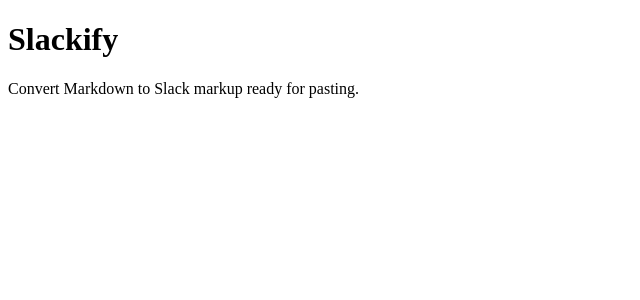
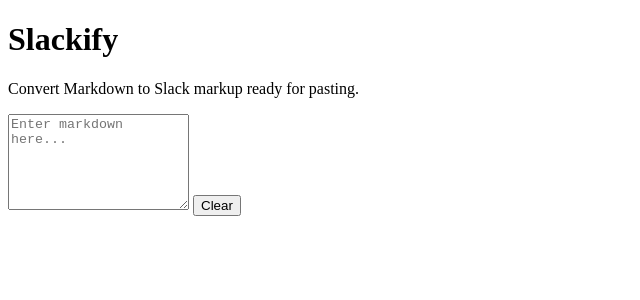
Before and after one commit to erkannt/slackify, a Svelte app: page / in a window 1280 px wide. Shown: the top 300 px of the page, without its empty margins (0-640 px from the left). Built offline with nearby package versions, Linux system fonts and the light colour scheme.

Commit message:
Add input for markdown with clear button

```diff
--- a/src/App.svelte
+++ b/src/App.svelte
@@ -1,4 +1,23 @@
+<script lang="ts">
+    let markdown = $state("");
+    const clear = () => {
+        markdown = "";
+    };
+</script>
+
 <main>
-    <h1>Slackify</h1>
-    <p>Convert Markdown to Slack markup ready for pasting.</p>
+    <header>
+        <h1>Slackify</h1>
+        <p>Convert Markdown to Slack markup ready for pasting.</p>
+    </header>
+
+    <section>
+        <textarea
+            bind:value={markdown}
+            rows="6"
+            placeholder="Enter markdown here..."
+        ></textarea>
+
+        <button onclick={clear}> Clear </button>
+    </section>
 </main>
```
